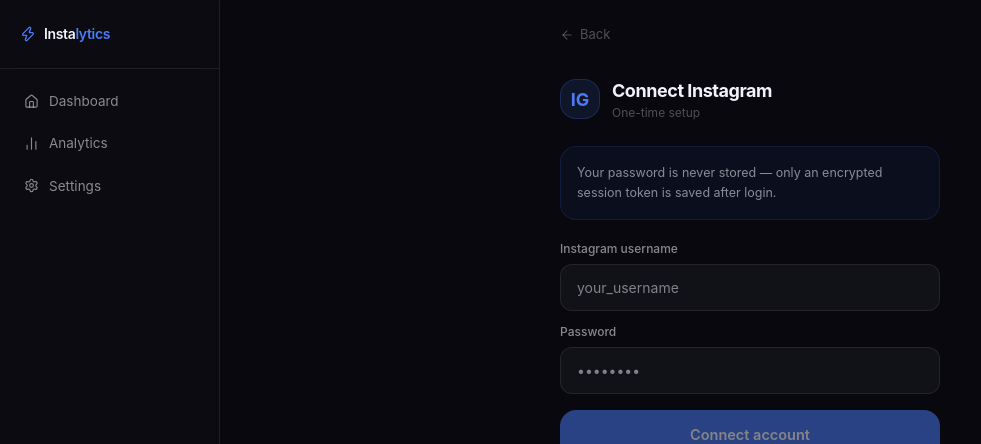
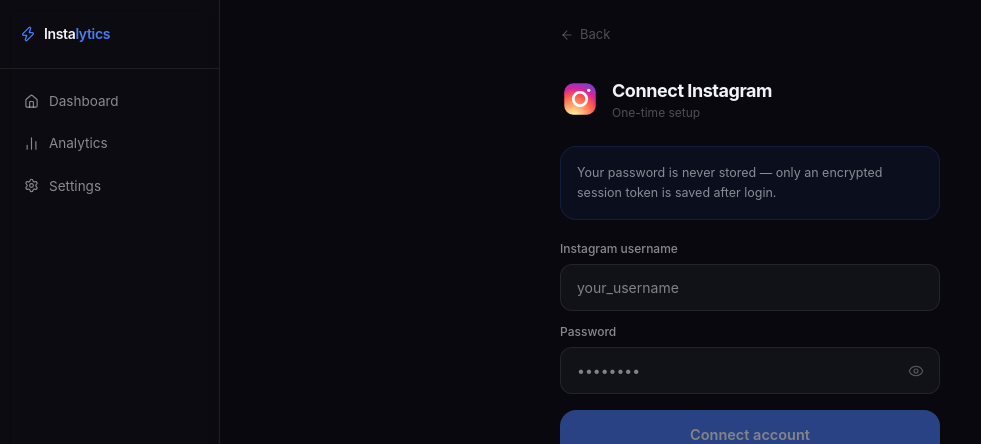
Before and after one commit to sdnwrd/instalytics, a Next.js app in the folder web/: page /connect in a window 1280 px wide. Shown: the top 444 px of the page, without its empty margins (0-981 px from the left). Built offline with nearby package versions, Linux system fonts and the light colour scheme; no server answers; sample sign-in values are in the browser's storage.

Commit message:
feat: loading skeletons, auto-fetch onboarding, password toggle, IG logo, autofill fix

```diff
--- /dev/null
+++ b/web/app/(app)/analytics/loading.tsx
@@ -0,0 +1,26 @@
+export default function AnalyticsLoading() {
+  return (
+    <div>
+      <header className="sticky top-0 z-10 px-5 py-4 border-b backdrop-blur-xl"
+        style={{ borderColor: "var(--border)", background: "rgba(8,8,14,0.85)" }}>
+        <div className="h-5 w-24 rounded-md animate-pulse" style={{ background: "var(--card)" }} />
+      </header>
+      <div className="flex gap-1 overflow-x-auto px-5 py-3 border-b" style={{ borderColor: "var(--border)" }}>
+        {[1,2,3,4].map(i => (
+          <div key={i} className="h-7 w-28 rounded-lg animate-pulse shrink-0" style={{ background: "var(--card)" }} />
+        ))}
+      </div>
+      <div className="divide-y divide-[var(--border)]">
+        {[1,2,3,4,5,6].map(i => (
+          <div key={i} className="flex items-center gap-3 px-5 py-3 min-h-[64px]">
+            <div className="w-10 h-10 rounded-full animate-pulse shrink-0" style={{ background: "var(--card)" }} />
+            <div className="space-y-1.5 flex-1">
+              <div className="h-3.5 w-32 rounded animate-pulse" style={{ background: "var(--card)" }} />
+              <div className="h-3 w-20 rounded animate-pulse" style={{ background: "var(--card)" }} />
+            </div>
+          </div>
+        ))}
+      </div>
+    </div>
+  )
+}
--- /dev/null
+++ b/web/app/(app)/connect/onboarding/page.tsx
@@ -0,0 +1,61 @@
+"use client"
+import { useEffect, useState } from "react"
+import { useRouter } from "next/navigation"
+
+const messages = [
+  "Connecting to Instagram…",
+  "Fetching your followers…",
+  "Fetching who you follow…",
+  "Crunching the numbers…",
+  "Almost there…",
+]
+
+export default function OnboardingPage() {
+  const router = useRouter()
+  const [msgIndex, setMsgIndex] = useState(0)
+  const [error, setError] = useState("")
+
+  useEffect(() => {
+    const interval = setInterval(() => {
+      setMsgIndex(i => (i + 1) % messages.length)
+    }, 2200)
+    return () => clearInterval(interval)
+  }, [])
+
+  useEffect(() => {
+    fetch("/api/instagram/fetch", { method: "POST" })
+      .then(r => r.json())
+      .then(data => {
+        if (data.error) {
+          setError(data.error)
+        } else {
+          router.push("/dashboard")
+        }
+      })
+      .catch(() => setError("Something went wrong. You can refresh your data from the dashboard."))
+  }, [router])
+
+  if (error) {
+    return (
+      <div className="min-h-screen flex flex-col items-center justify-center px-5 text-center gap-4">
+        <p className="text-[14px]" style={{ color: "var(--text-2)" }}>{error}</p>
+        <button onClick={() => router.push("/dashboard")}
+          className="rounded-2xl px-6 py-3 text-[14px] font-semibold"
+          style={{ background: "var(--accent)", color: "#fff" }}>
+          Go to Dashboard
+        </button>
+      </div>
+    )
+  }
+
+  return (
+    <div className="min-h-screen flex flex-col items-center justify-center px-5 text-center gap-6">
+      <div className="w-12 h-12 rounded-full border-2 border-t-transparent animate-spin"
+        style={{ borderColor: "var(--accent)", borderTopColor: "transparent" }} />
+      <p className="text-[15px] font-medium transition-all duration-500" style={{ color: "var(--text)" }}>
+        {messages[msgIndex]}
+      </p>
+      <p className="text-[12px]" style={{ color: "var(--text-3)" }}>This takes about 10–20 seconds</p>
+    </div>
+  )
+}
--- a/web/app/(app)/connect/page.tsx
+++ b/web/app/(app)/connect/page.tsx
@@ -1,10 +1,29 @@
 "use client"
 import { useState } from "react"
 import { useRouter } from "next/navigation"
-import { ArrowLeft, Shield, KeyRound } from "lucide-react"
+import { ArrowLeft, Shield, KeyRound, Eye, EyeOff } from "lucide-react"
 import Link from "next/link"
 
 type Step = "credentials" | "challenge"
+
+function InstagramLogo({ size = 36 }: { size?: number }) {
+  return (
+    <svg width={size} height={size} viewBox="0 0 24 24" fill="none" xmlns="http://www.w3.org/2000/svg">
+      <defs>
+        <radialGradient id="ig-g" cx="30%" cy="107%" r="150%">
+          <stop offset="0%" stopColor="#fdf497" />
+          <stop offset="5%" stopColor="#fdf497" />
+          <stop offset="45%" stopColor="#fd5949" />
+          <stop offset="60%" stopColor="#d6249f" />
+          <stop offset="90%" stopColor="#285AEB" />
+        </radialGradient>
+      </defs>
+      <rect x="1.5" y="1.5" width="21" height="21" rx="6" fill="url(#ig-g)" />
+      <circle cx="12" cy="12" r="4.5" stroke="white" strokeWidth="1.8" />
+      <circle cx="17.8" cy="6.2" r="1.1" fill="white" />
+    </svg>
+  )
+}
 
 export default function ConnectPage() {
   const router = useRouter()
@@ -13,6 +32,7 @@
   const [sessionId, setSessionId] = useState("")
   const [username, setUsername] = useState("")
   const [password, setPassword] = useState("")
+  const [showPassword, setShowPassword] = useState(false)
   const [code, setCode] = useState("")
   const [loading, setLoading] = useState(false)
   const [error, setError] = useState("")
@@ -42,7 +62,7 @@
       return
     }
 
-    router.push("/dashboard")
+    router.push("/connect/onboarding")
   }
 
   async function handleResolve(e: React.FormEvent) {
@@ -63,7 +83,7 @@
       return
     }
 
-    router.push("/dashboard")
+    router.push("/connect/onboarding")
   }
 
   const inputStyle = {
@@ -82,9 +102,8 @@
       {step === "credentials" ? (
         <>
           <div className="flex items-center gap-3 mb-6">
-            <div className="w-10 h-10 rounded-2xl flex items-center justify-center"
-              style={{ background: "var(--accent-bg)", border: "1px solid rgba(74,124,247,0.2)" }}>
-              <span style={{ color: "var(--accent)", fontSize: 18, fontWeight: 700 }}>IG</span>
+            <div className="w-10 h-10 rounded-2xl flex items-center justify-center shrink-0">
+              <InstagramLogo size={36} />
             </div>
             <div>
               <h1 className="text-[18px] font-bold tracking-tight" style={{ color: "var(--text)" }}>Connect Instagram</h1>
@@ -97,7 +116,7 @@
             Your password is never stored — only an encrypted session token is saved after login.
           </div>
 
-          <form onSubmit={handleConnect} className="flex flex-col gap-3">
+          <form onSubmit={handleConnect} className="flex flex-col gap-3" autoComplete="off">
             <div>
               <label className="block text-[12px] font-medium mb-1.5" style={{ color: "var(--text-2)" }}>
                 Instagram username
@@ -107,9 +126,10 @@
                 value={username}
                 onChange={e => setUsername(e.target.value)}
                 placeholder="your_username"
-                autoComplete="username"
+                autoComplete="off"
+                disabled={loading}
                 required
-                className="w-full rounded-xl px-4 py-3 text-[14px] outline-none"
+                className="w-full rounded-xl px-4 py-3 text-[14px] outline-none disabled:opacity-60"
                 style={inputStyle}
               />
             </div>
@@ -117,16 +137,28 @@
               <label className="block text-[12px] font-medium mb-1.5" style={{ color: "var(--text-2)" }}>
                 Password
               </label>
+              <div className="relative">
                 <input
-                type="password"
+                  type={showPassword ? "text" : "password"}
                   value={password}
                   onChange={e => setPassword(e.target.value)}
                   placeholder="••••••••"
-                autoComplete="current-password"
+                  autoComplete="new-password"
+                  disabled={loading}
                   required
-                className="w-full rounded-xl px-4 py-3 text-[14px] outline-none"
+                  className="w-full rounded-xl px-4 py-3 pr-11 text-[14px] outline-none disabled:opacity-60"
                   style={inputStyle}
                 />
+                <button
+                  type="button"
+                  onClick={() => setShowPassword(v => !v)}
+                  className="absolute right-3 top-1/2 -translate-y-1/2 p-1"
+                  tabIndex={-1}
+                  style={{ color: "var(--text-3)" }}
+                >
+                  {showPassword ? <EyeOff size={16} strokeWidth={1.8} /> : <Eye size={16} strokeWidth={1.8} />}
+                </button>
+              </div>
             </div>
 
             {error && (
@@ -173,8 +205,9 @@
               placeholder="000000"
               maxLength={6}
               autoComplete="one-time-code"
+              disabled={loading}
               required
-              className="w-full rounded-xl px-4 py-3 text-[22px] font-mono tracking-[0.3em] text-center outline-none"
+              className="w-full rounded-xl px-4 py-3 text-[22px] font-mono tracking-[0.3em] text-center outline-none disabled:opacity-60"
               style={inputStyle}
             />
 
--- /dev/null
+++ b/web/app/(app)/dashboard/loading.tsx
@@ -0,0 +1,20 @@
+export default function DashboardLoading() {
+  return (
+    <div>
+      <header className="sticky top-0 z-10 flex items-center justify-between px-5 py-4 border-b backdrop-blur-xl"
+        style={{ borderColor: "var(--border)", background: "rgba(8,8,14,0.85)" }}>
+        <div className="h-5 w-28 rounded-md animate-pulse" style={{ background: "var(--card)" }} />
+      </header>
+      <div className="px-5 py-6 space-y-4">
+        <div className="h-4 w-36 rounded animate-pulse" style={{ background: "var(--card)" }} />
+        <div className="flex gap-3">
+          {[1,2,3,4,5].map(i => (
+            <div key={i} className="h-16 w-24 rounded-2xl animate-pulse shrink-0" style={{ background: "var(--card)" }} />
+          ))}
+        </div>
+        <div className="h-48 rounded-2xl animate-pulse mt-4" style={{ background: "var(--card)" }} />
+        <div className="h-14 rounded-2xl animate-pulse mt-4" style={{ background: "var(--card)" }} />
+      </div>
+    </div>
+  )
+}
```
Lines whose indentation alone changed are shown as unchanged.
